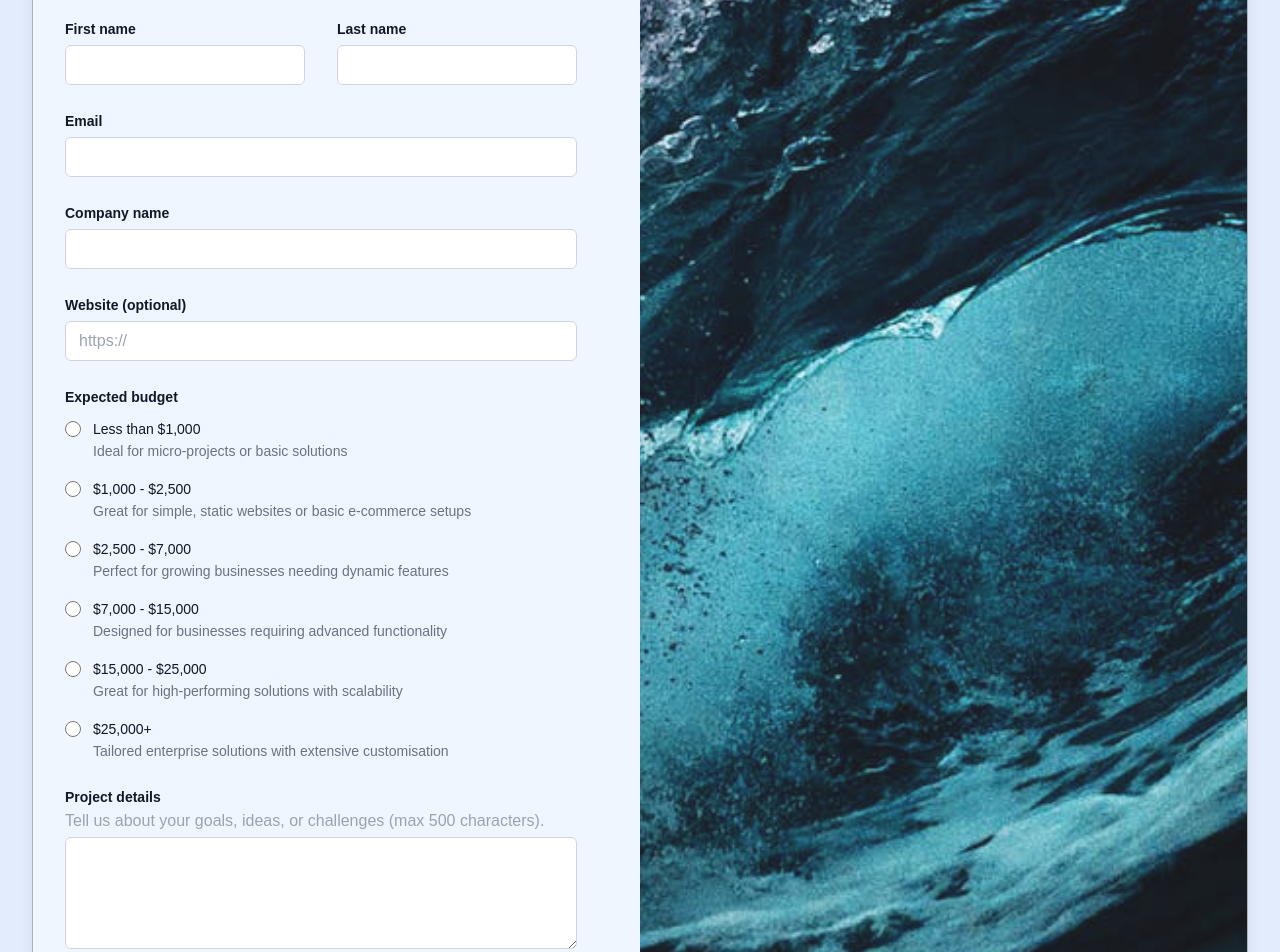
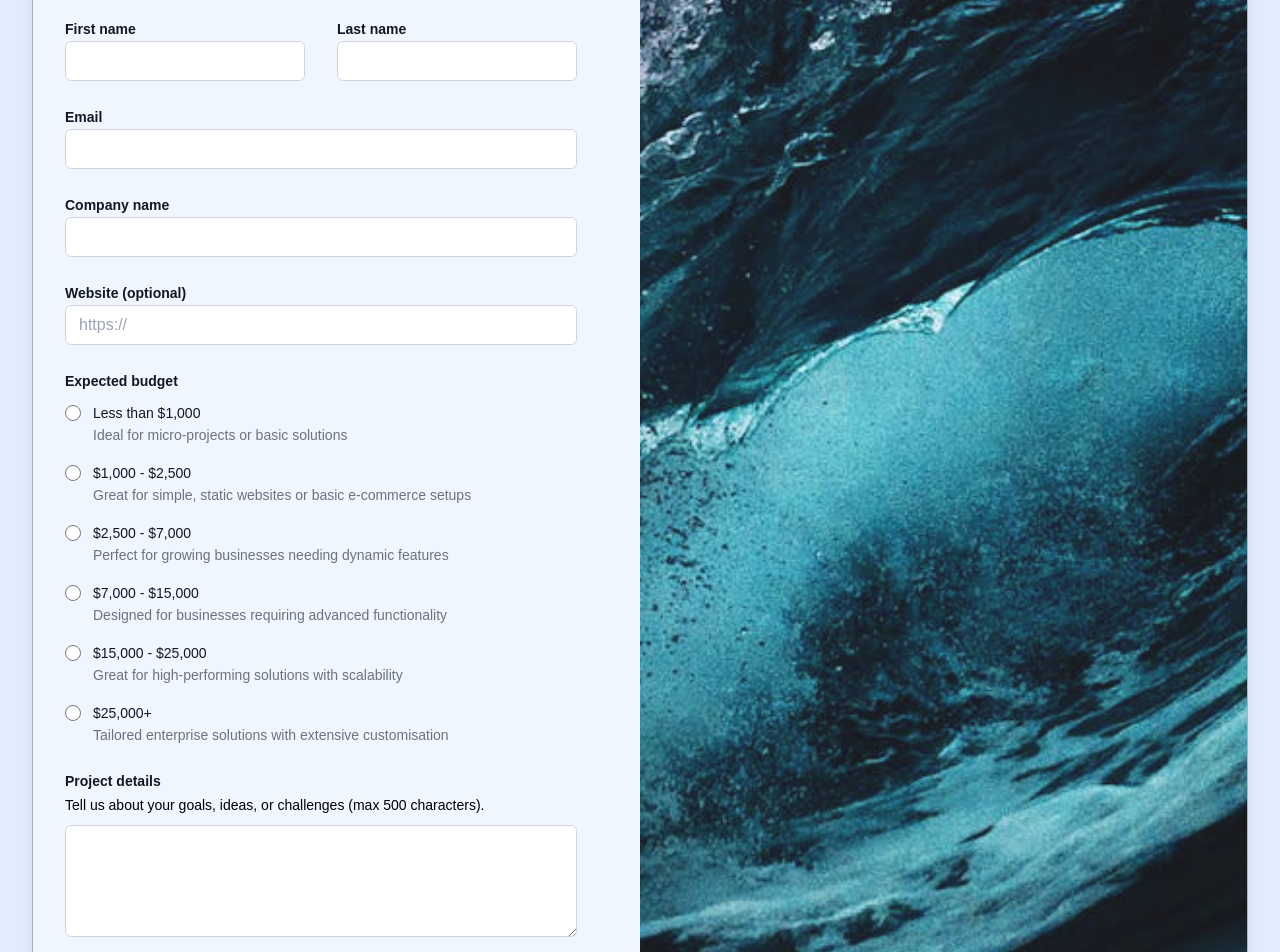
Before and after one commit to optmatic/verygoodweb, a Next.js app: page /get-started in a window 1280 px wide. Shown: the part 800-1752 px from the top of the page. Built offline with nearby package versions, Linux system fonts and the light colour scheme.

Commit message:
getstarted

```diff
--- a/src/components/contact/GetStarted.tsx
+++ b/src/components/contact/GetStarted.tsx
@@ -32,7 +32,7 @@ export default function GetStarted() {
                   <label htmlFor="first-name" className="block text-sm/6 font-semibold text-gray-900">
                     First name
                   </label>
-                  <div className="mt-1">
+                  <div>
                     <input
                       id="first-name"
                       name="first-name"
@@ -46,7 +46,7 @@ export default function GetStarted() {
                   <label htmlFor="last-name" className="block text-sm/6 font-semibold text-gray-900">
                     Last name
                   </label>
-                  <div className="mt-1">
+                  <div>
                     <input
                       id="last-name"
                       name="last-name"
@@ -60,7 +60,7 @@ export default function GetStarted() {
                   <label htmlFor="email" className="block text-sm/6 font-semibold text-gray-900">
                     Email
                   </label>
-                  <div className="mt-1">
+                  <div>
                     <input
                       id="email"
                       name="email"
@@ -74,7 +74,7 @@ export default function GetStarted() {
                   <label htmlFor="company" className="block text-sm/6 font-semibold text-gray-900">
                     Company name
                   </label>
-                  <div className="mt-1">
+                  <div>
                     <input
                       id="company"
                       name="company"
@@ -88,7 +88,7 @@ export default function GetStarted() {
                   <label htmlFor="website" className="block text-sm/6 font-semibold text-gray-900">
                     Website (optional)
                   </label>
-                  <div className="mt-1">
+                  <div>
                     <input
                       id="website"
                       name="website"
@@ -165,8 +165,8 @@ export default function GetStarted() {
                   <label htmlFor="message" className="block text-sm/6 font-semibold text-gray-900">
                     Project details
                   </label>
-                  <p className="text-gray-400">Tell us about your goals, ideas, or challenges (max 500 characters).</p>
-                  <div className="mt-1">
+                  <p className="text-black text-sm/6 mb-2">Tell us about your goals, ideas, or challenges (max 500 characters).</p>
+                  <div>
                     <textarea
                       id="message"
                       name="message"
```
